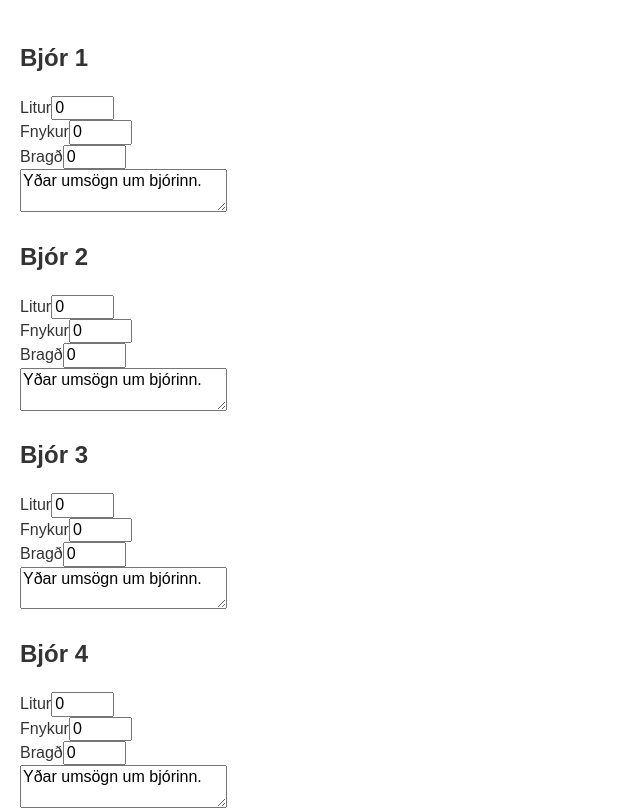
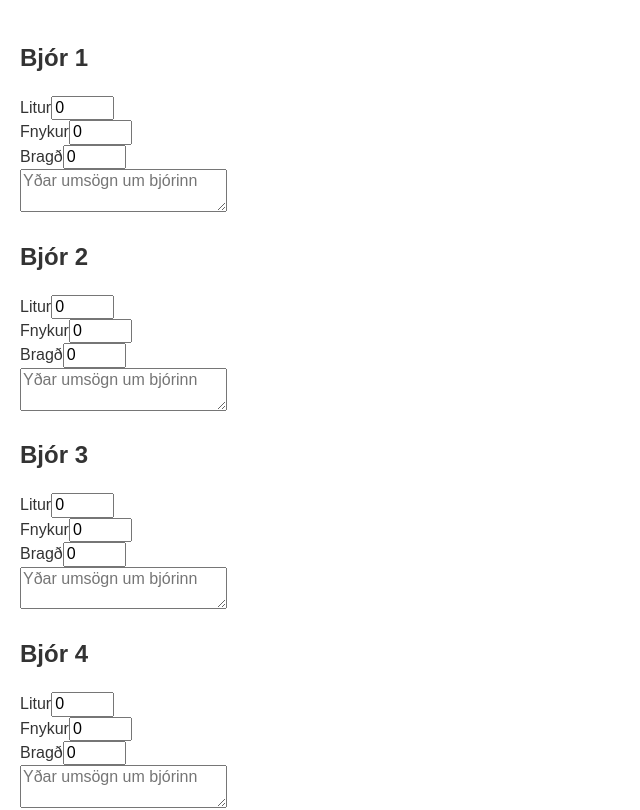
Before and after one commit to hrparty/bjorsmakkarinn, a React (Create React App) app: page / in a window 1280 px wide. Shown: the top 810 px of the page, without its empty margins (0-640 px from the left). Built offline with nearby package versions, Linux system fonts and the light colour scheme.

Commit message:
Change to placeholder for default values in beer rater textareas

```diff
--- a/src/beer-rater/BeerRater.js
+++ b/src/beer-rater/BeerRater.js
@@ -11,7 +11,7 @@ class BeerRater extends Component {
       colorRating: 0,
       smellRating: 0,
       tasteRating: 0,
-      comment: 'Yðar umsögn um bjórinn.'
+      comment: ''
     };
   }
 
@@ -43,6 +43,7 @@ class BeerRater extends Component {
             <textarea
               value={this.state.comment}
               onChange={this.handleCommentChange}
+              placeholder="Yðar umsögn um bjórinn"
             />
           </li>
         </ul>
```
